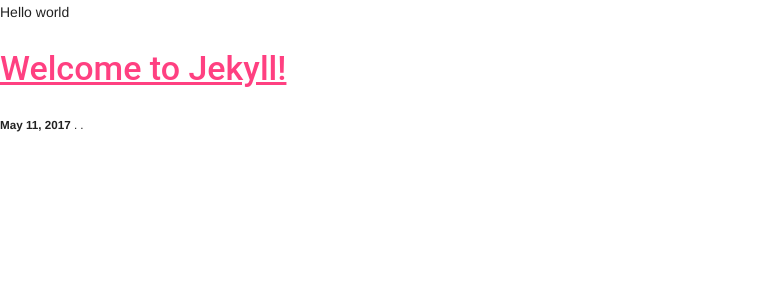
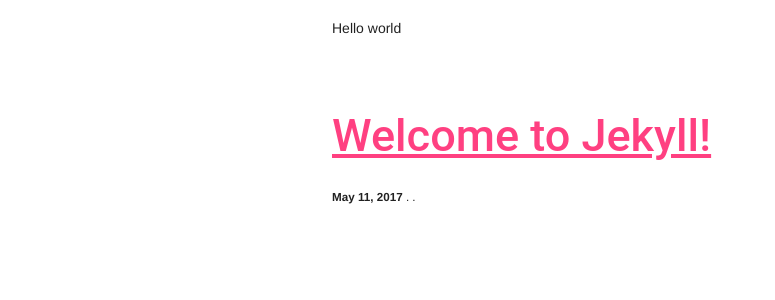
Before and after one commit to simonborer/a11y, a Jekyll site: the page built from index.md, in a window 1280 px wide. Shown: the top 300 px of the page, without its empty margins (0-775 px from the left). Built offline with Jekyll 4.4.1, drawn with Linux system fonts in a browser that asks for light colours.

Commit message:
added mdl grid to homepage

```diff
--- a/_layouts/home.html
+++ b/_layouts/home.html
@@ -1,9 +1,18 @@
 {% include header.html %}
-{{ content }}
+
 <!-- This loops through the paginated posts -->
-
-{% for post in site.posts %}
-    <h3><a href="{{ post.url }}">{{ post.title }}</a></h3>
+<div class="mdl-grid">
+  <div class="mdl-cell mdl-cell--6-col mdl-cell--3-offset-desktop mdl-cell--12-col-tablet">
+  	{{ content }}
+  </div>
+</div>
+<div class="mdl-grid">
+  <div class="mdl-cell mdl-cell--6-col mdl-cell--3-offset-desktop mdl-cell--12-col-tablet">
+  	{% for post in site.posts %}
+    <h2><a href="{{ post.url }}">{{ post.title }}</a></h2>
     <p><small><strong>{{ post.date | date: "%B %e, %Y" }}</strong> . {{ post.category }} . <a href="http://erjjones.github.com{{ post.url }}#disqus_thread"></a></small></p>
 {% endfor %}
+  </div>
+</div>
+
 {% include footer.html %}
```
